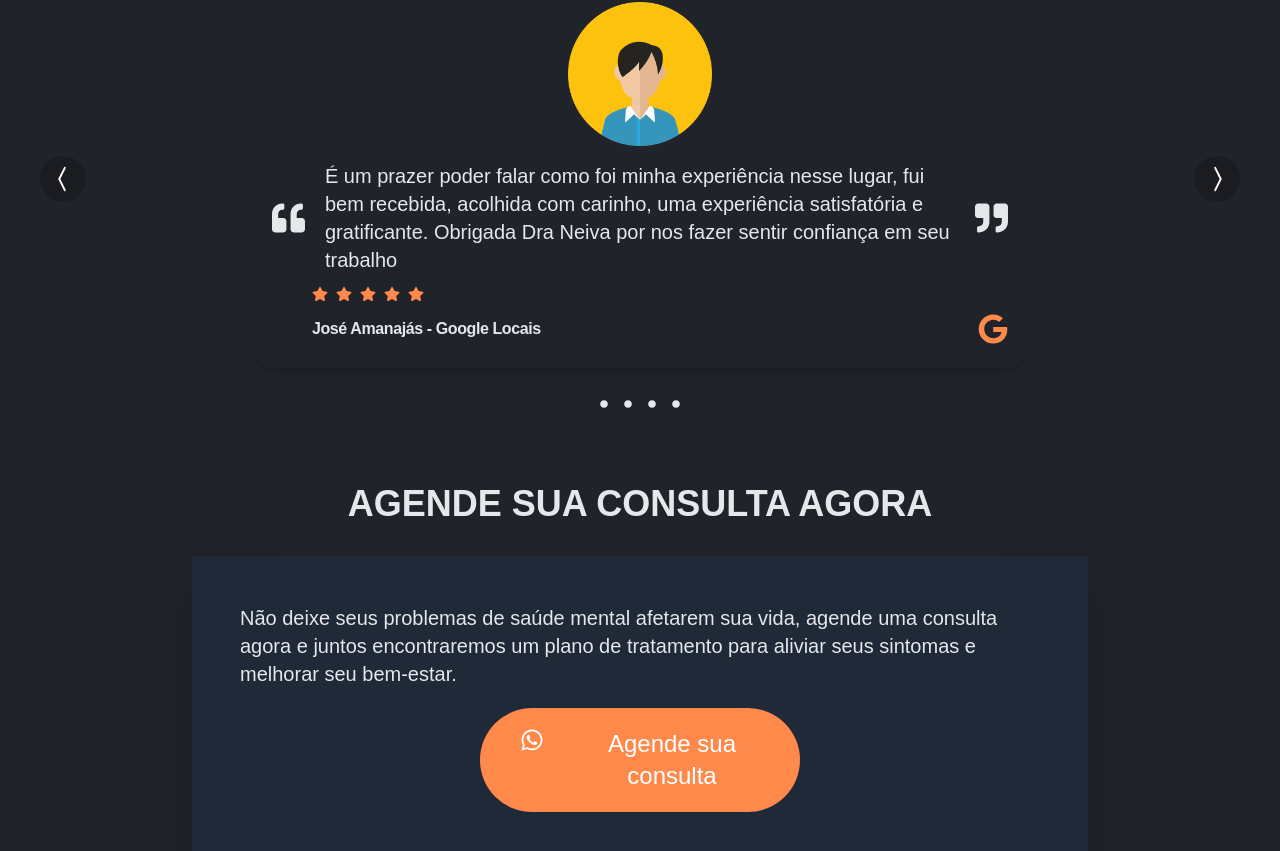
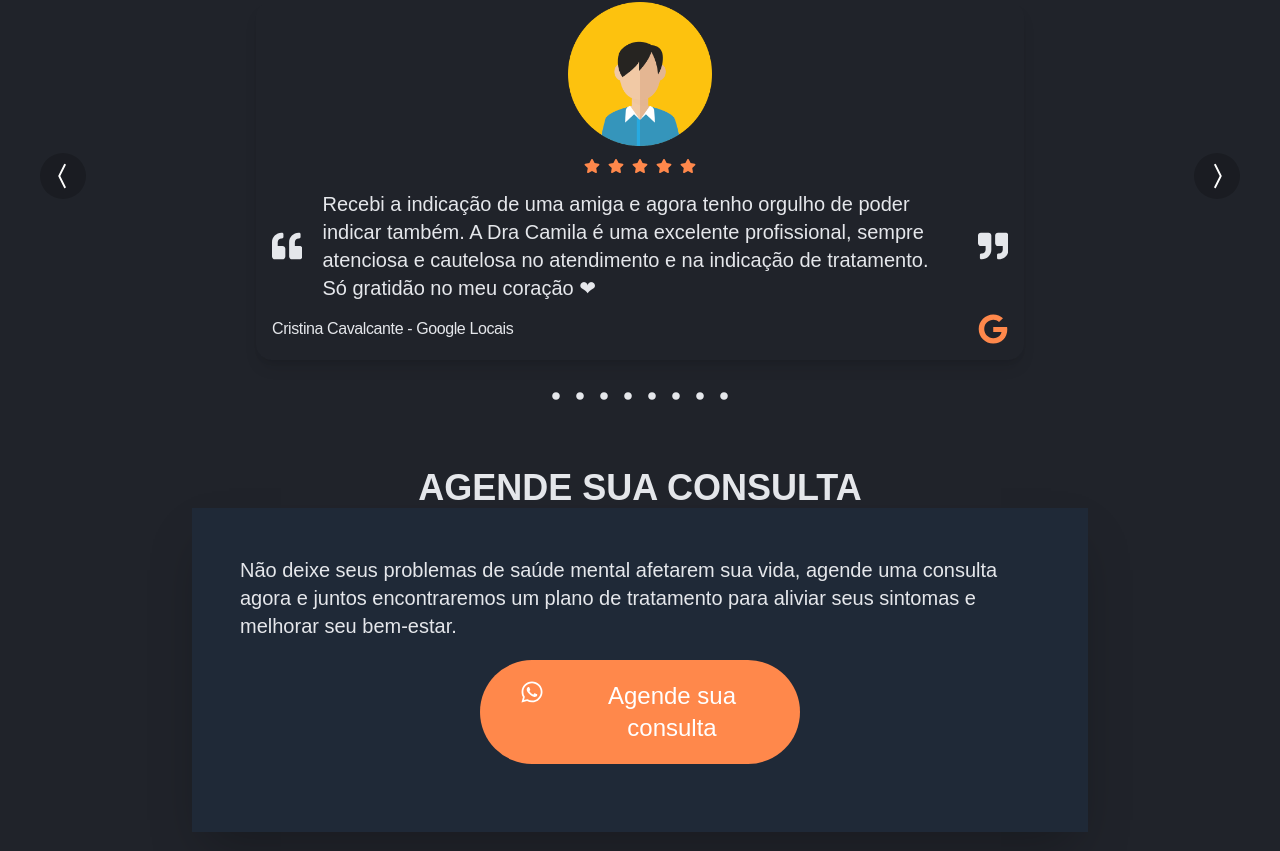
Before and after one commit to brunoprestesap/page-dra-camila, a React (Create React App) app: page / in a window 1280 px wide. Shown: the part 1729-2580 px from the top of the page. Built offline with nearby package versions, Linux system fonts and the light colour scheme; a web font is replaced by a local one.

Commit message:
alteracao card depoimentos

```diff
--- a/src/components/CardDepositions.js
+++ b/src/components/CardDepositions.js
@@ -1,16 +1,24 @@
-import React from 'react'
+import React from "react";
 import { FaGoogle, FaQuoteLeft, FaQuoteRight, FaStar } from "react-icons/fa";
 
 function CardDepositions({ img, depText, depName }) {
   return (
     <div className="flex flex-wrap justify-center shadow-lg mx-auto max-w-3xl md:mt-5 group transform duration-500 hover:-translate-y-2 rounded-2xl overflow-hidden cursor-pointer">
-      <div className='w-3/5 lg:w-36 flex justify-center items-center'>
+      <div className="flex flex-col justify-center">
         <img
-          className="object-cover lg:w-full"
+          className="w-3/5 lg:w-36 mb-3 object-cover"
           src={img}
           alt="avatar depoimento"
         />
+        <div className="flex justify-center gap-2">
+          <FaStar color="FF884B" />
+          <FaStar color="FF884B" />
+          <FaStar color="FF884B" />
+          <FaStar color="FF884B" />
+          <FaStar color="FF884B" />
+        </div>
       </div>
+
       <div className="leading-normal">
         <div className="p-4">
           <div className="flex items-center text-xl md:text-xl font-normal gap-5 mb-3">
@@ -18,20 +26,11 @@ function CardDepositions({ img, depText, depName }) {
             {depText}
             <FaQuoteRight size={100} />
           </div>
-          <div className="flex gap-2 pl-10 mb-3">
-            <FaStar color='FF884B' />
-            <FaStar color='FF884B' />
-            <FaStar color='FF884B' />
-            <FaStar color='FF884B' />
-            <FaStar color='FF884B' />
-          </div>
-          <div className="flex flex-row-reverse items-center justify-between pl-10 mb-2 font-bold tracking-tight">
-            <h2 className='text-3xl'>
-              <FaGoogle color='#FF884B' />
+          <div className="flex flex-row-reverse items-center justify-between font-medium tracking-tight">
+            <h2 className="text-3xl">
+              <FaGoogle color="#FF884B" />
             </h2>
-            <div>
-              {depName} - Google Locais
-            </div>
+            <div>{depName} - Google Locais</div>
           </div>
         </div>
       </div>
--- a/src/components/Depositions.js
+++ b/src/components/Depositions.js
@@ -13,14 +13,14 @@ function Depositions() {
     {
       id: 1,
       img: avatarOne,
-      name: "José Amanajás",
-      text: "É um prazer poder falar como foi minha experiência nesse lugar, fui bem recebida, acolhida com carinho, uma experiência satisfatória e gratificante. Obrigada Dra Neiva por nos fazer sentir confiança em seu trabalho",
+      name: "Cristina Cavalcante",
+      text: "Recebi a indicação de uma amiga e agora tenho orgulho de poder indicar também. A Dra Camila é uma excelente profissional, sempre atenciosa e cautelosa no atendimento e na indicação de tratamento. Só gratidão no meu coração ❤",
     },
     {
       id: 2,
       img: avatarTwo,
-      name: "Giuliana Martins",
-      text: "A Dra Camila é uma profissional sem igual, um atendimento humanizado incrível, fora o espaço de atendimento que é super aconchegante, recomendo sem medo!",
+      name: "Gabriel Yared",
+      text: "Atendimento excelente da recepção à consulta. A Dra. Camila Neiva acolhe, escuta e orienta com muita humanidade e preocupação com o paciente, o que infelizmente não vemos em muitos profissionais da área. Recomendo o atendimento e já estou animado para o meu retorno!",
     },
     {
       id: 3,
@@ -31,8 +31,32 @@ function Depositions() {
     {
       id: 4,
       img: avatarFour,
-      name: "Nayana Duarte",
+      name: "Bruno Prestes",
       text: "Atendimento de excelência. Uma ótima profissional. Recomendo.",
+    },
+    {
+      id: 5,
+      img: avatarThree,
+      name: "Giuliana Martins",
+      text: "A Dra Camila é uma profissional sem igual, um atendimento humanizado incrível, fora o espaço de atendimento que é super aconchegante, recomendo sem medo!",
+    },
+    {
+      id: 6,
+      img: avatarFour,
+      name: "Ronaldo dos Santos",
+      text: "Muito boa a consulta, bem explicativa e me deixou seguro.",
+    },
+    {
+      id: 7,
+      img: avatarFour,
+      name: "Artur Lagoia",
+      text: "O atendimento profissional foi excelente, acompanhado de uma ótima estrutura, o que me deu total confiança para continuar o meu tratamento e recomendar para outras pessoas o consultório Dra. Camila Neiva.",
+    },
+    {
+      id: 8,
+      img: avatarThree,
+      name: "Suellen Trindade",
+      text: "Excelente profissional! Escuta sensível, postura acolhedora que faz toda a diferença para quem está em sofrimento psíquico.",
     },
   ];
 
--- a/src/components/FormScheduler.js
+++ b/src/components/FormScheduler.js
@@ -4,13 +4,13 @@ import { FaWhatsapp } from "react-icons/fa";
 
 function FormScheduler({ color }) {
   return (
-    <div id="scheduler" className="flex items-center flex-col p-5">
-      <h2 className="text-4xl mt-5 font-bold text-center uppercase">
-        AGENDE SUA CONSULTA AGORA
+    <div id="scheduler" className="flex items-center flex-col p-8">
+      <h2 className="text-4xl font-bold text-center uppercase">
+        AGENDE SUA CONSULTA
       </h2>
 
-      <div className="flex flex-col items-center w-full mt-8 bg-white md:p-12 p-5 lg:max-w-4xl shadow-2xl dark:bg-gray-800 dark:text-gray-200">
-        <h2 className="text-xl text-left">
+      <div className="flex flex-col items-center w-full bg-white md:p-12 p-5 lg:max-w-4xl shadow-2xl dark:bg-gray-800 dark:text-gray-200">
+        <h2 className="text-xl text-center md:text-left leading-7">
           Não deixe seus problemas de saúde mental afetarem sua vida, agende uma
           consulta agora e juntos encontraremos um plano de
           tratamento para aliviar seus sintomas e melhorar seu bem-estar.
```
